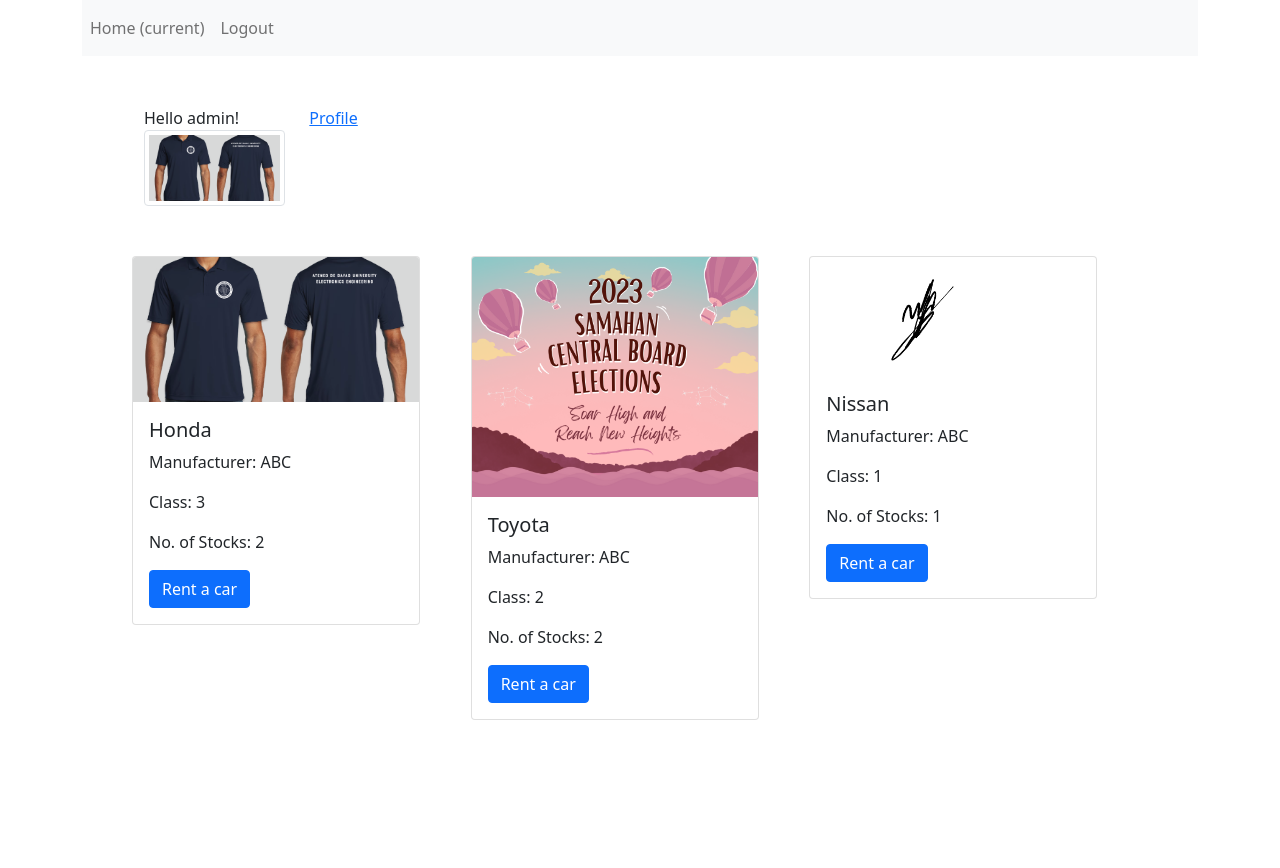
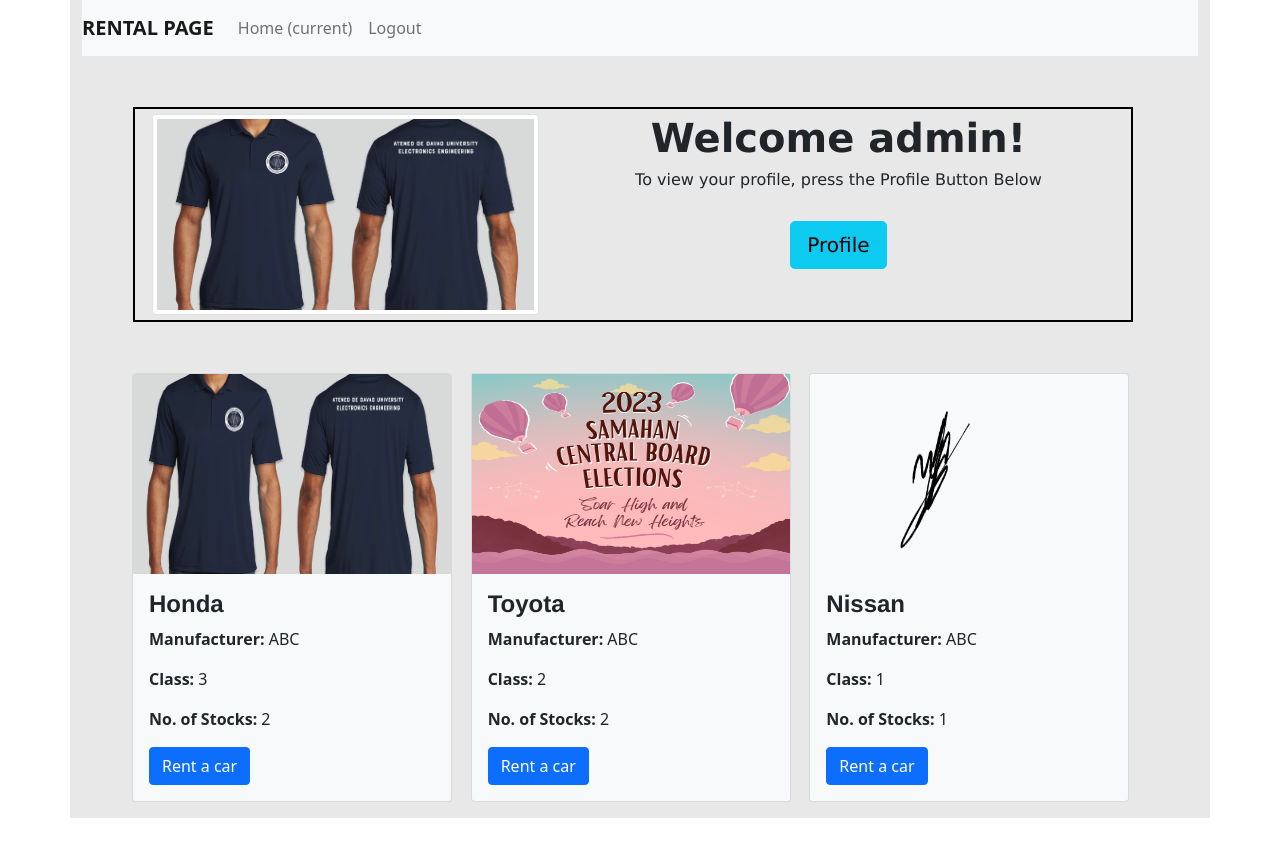
Before and after one commit to ChilloutGeek/Car-Rental-School-Finals, a Django app: page /rental/home/ in a window 1280 px wide. Before the commit the page ends 720 px from the top, so only its background shows below. Run offline with Django 3.2, Linux system fonts and the light colour scheme; a user stored in the database is signed in; data comes from the database, SQL or seed files in the repository; both versions use the stored data as it was after the commit; some libraries are stand-ins or nearby versions.

Commit message:
homepage design

```diff
--- a/templates/base.html
+++ b/templates/base.html
@@ -3,12 +3,35 @@
         {% load static %}
         <link href="https://cdn.jsdelivr.net/npm/bootstrap@5.0.1/dist/css/bootstrap.min.css" rel="stylesheet" integrity="sha384-+0n0xVW2eSR5OomGNYDnhzAbDsOXxcvSN1TPprVMTNDbiYZCxYbOOl7+AMvyTG2x" crossorigin="anonymous">
         <link rel="stylesheet" href="{% static 'css/style.css' %}">
+    <style>
+        .my-background{
+            background-color: hsla(280, 0%, 90%, 0.9)
+        }
+        .my-border{
+            width: 1000px;
+            padding: 5px;
+            border: 2px solid black;
+            margin: 1;
+            text-align: center;
+            font-family: Verdana;
+        }
+        .font-sub{
+            font-family: Verdana;
+        }
+        .font-title{
+            font-family: Franklin Gothic Medium;
+        }
+    </style>
     </head>
-
     <body>
-
+        <div class = "container-md my-background">
         {% block content %}
+                <div class="row">
+                <div class = "col">
         {% endblock %}
+                </div>
+            </div>
+        </div>
 
     </body>
     <script src="https://code.jquery.com/jquery-3.6.0.js" integrity="sha256-H+K7U5CnXl1h5ywQfKtSj8PCmoN9aaq30gDh27Xc0jk=" crossorigin="anonymous"></script>
--- a/templates/nav.html
+++ b/templates/nav.html
@@ -1,9 +1,13 @@
 <nav class="navbar navbar-expand-lg navbar-light bg-light">
+  <a class="navbar-brand" href="#"><b>RENTAL PAGE</b></a>
+  <button class="navbar-toggler" type="button" data-toggle="collapse" data-target="#navbarText" aria-controls="navbarText" aria-expanded="false" aria-label="Toggle navigation">
+    <span class="navbar-toggler-icon"></span>
+  </button>
 
-    <div class="collapse navbar-collapse" id="navbarSupportedContent">
+    <div class="collapse navbar-collapse" id="navbarText">
       <ul class="navbar-nav mr-auto">
         <li class="nav-item active">
-          <a class="nav-link" href="{% url 'rental' %}"}>Home <span class="sr-only">(current)</span></a>
+          <a class="nav-link" href="{% url 'rental' %}">Home <span class="sr-only">(current)</span></a>
         </li>
         <li class="nav-item">
         <li class="nav-item">
--- a/templates/rental/rental.html
+++ b/templates/rental/rental.html
@@ -1,37 +1,35 @@
 {% extends 'base.html' %}
 {% block content %}
-<div class="container">
     <body>
         {% include "nav.html" %}
         <div class="row" style="margin:50px">
-            <div class="row d-flex flex-row-reverse">
-                <div class="col-md-10">
-                <a href="{% url 'profile' currentcustomer.id %}">Profile</a>
+            <div class="row d-flex flex-row-reverse my-border">
+                <div class="col-7">
+                <h1><b> Welcome {{currentcustomer.user}}! </h1> </b>
+                <h6>To view your profile, press the Profile Button Below </h6>
+                <br><a href="{% url 'profile' currentcustomer.id %}" class="btn btn-info btn-lg" role="button">Profile</a>
                 </div>
-
-                <div class="col-md-2">
-                    Hello {{currentcustomer.user}}!
+                <div class="col-5">
                     <img src="{{ currentcustomer.dp.url }}" alt="..." class="img-thumbnail">
                 </div>
             </div>
         </div>
 
-        <div class="row2 d-flex flex-row-reverse" style="margin:50px">
+        <div class="row3 d-flex flex-row-reverse" style="margin:50px">
             {% for car in cars %}
             <div class="col-sm">
-                <div class="card" style="width: 18rem;">
-                    <img class="card-img-top" src="{{ car.CarPicture.url }}" alt="Card image cap">
+                <div class="card bg-light mb-3" style="width: 20rem;">
+                    <img class="img-fluid" src="{{ car.CarPicture.url }}" style="width: 320px; height: 200px" alt="Card image cap">
                     <div class="card-body">
-                      <h5 class="card-title">{{ car.Model }}</h5>
-                      <p class="card-text">Manufacturer: {{ car.Manufacturer }}</p>
-                      <p class="card-text">Class: {{ car.Class }}</p>
-                      <p class="card-text">No. of Stocks: {{car.Stock_Number}}</p>
-                      <a href="{% url 'rentacar' car.id %}" class="btn btn-primary">Rent a car</a>
+                    <h4 class="card-title font-title"><b>{{ car.Model }}</b></h4>
+                      <p class="card-text font-style"><b>Manufacturer:</b> {{ car.Manufacturer }}</p>
+                      <p class="card-text font-style"><b>Class: </b>{{ car.Class }}</p>
+                      <p class="card-text font-style"><b>No. of Stocks: </b>{{car.Stock_Number}}</p>
+                      <a href="{% url 'rentacar' car.id %}" class="btn btn-primary btn-center">Rent a car</a>
                     </div>
                 </div>
             </div>
             {% endfor %}
         </div>
     </body>
-</div>
 {% endblock %}
```
Also changed, not shown: static/style.css (added, +11 -0 lines), db.sqlite3.
